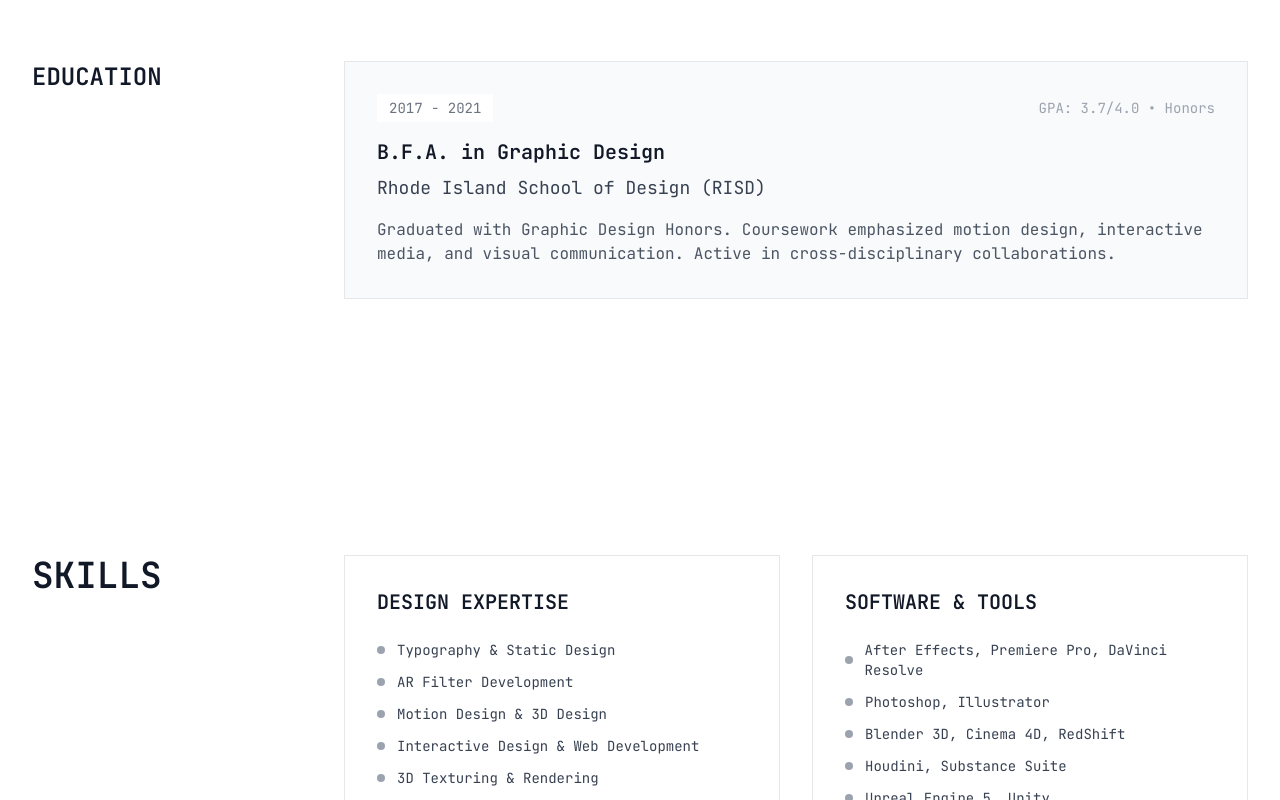
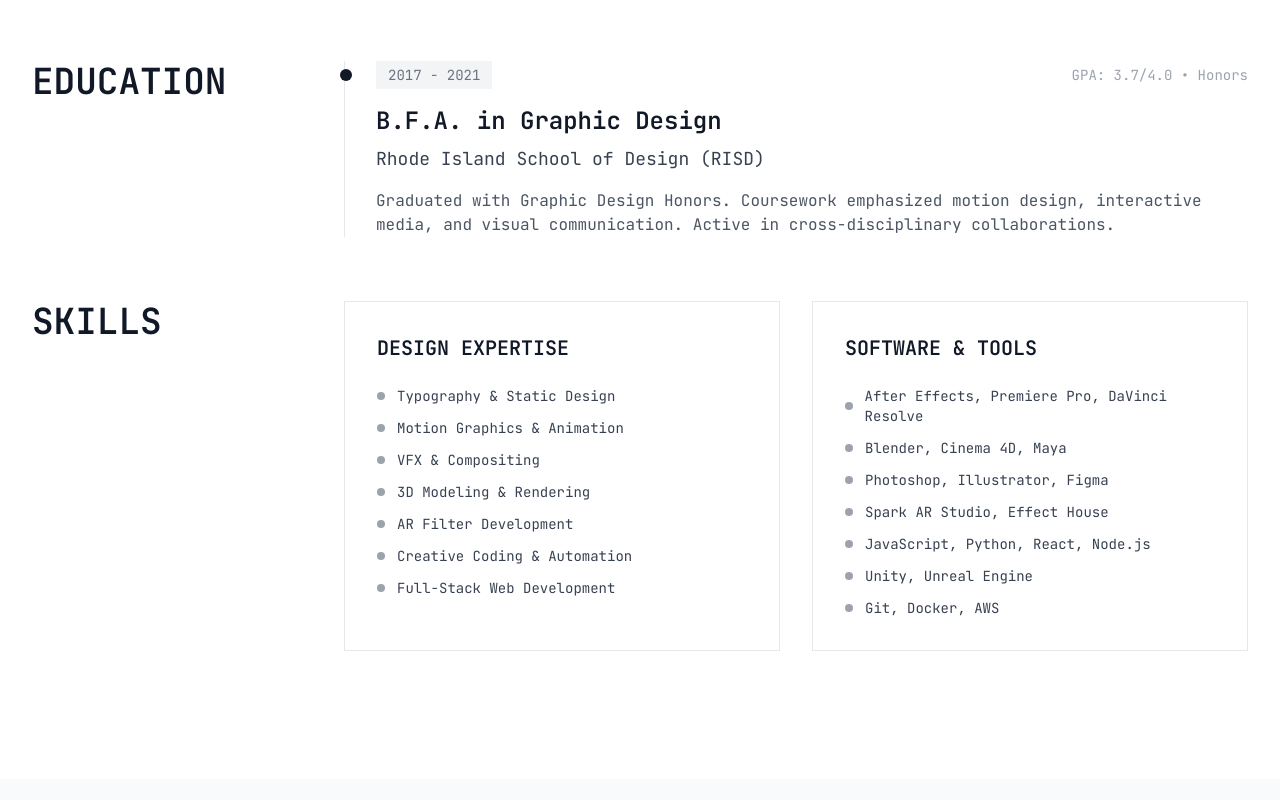
Before and after one commit to nparktate/portfolio, a Next.js app: page / in a window 1280 px wide. Shown: the part 3040-3840 px from the top of the page. Built offline with nearby package versions, Linux system fonts and the light colour scheme.

Commit message:
Redesign education and skills sections with timeline view

```diff
--- a/app/page.tsx
+++ b/app/page.tsx
@@ -347,18 +347,23 @@ export default function Portfolio() {
             </div>
           </div>
 
+          {/* Education & Skills Section */}
+          <div className="space-y-16 pt-16 border-t border-gray-200">
             {/* Education */}
-          <div className="grid grid-cols-1 lg:grid-cols-12 gap-8 pt-16 border-t border-gray-200">
+            <div className="grid grid-cols-1 lg:grid-cols-12 gap-8">
               <div className="lg:col-span-3">
-              <h3 className="font-mono text-xl md:text-2xl font-bold text-gray-900 uppercase mb-6 lg:mb-0">Education</h3>
+                <h3 className="font-mono text-2xl md:text-3xl lg:text-4xl font-bold text-gray-900 uppercase mb-6 lg:mb-0">Education</h3>
               </div>
               <div className="lg:col-span-9">
-              <div className="bg-gray-50 border border-gray-200 p-4 md:p-6 lg:p-8">
-                <div className="flex flex-col sm:flex-row sm:items-center sm:justify-between gap-2 mb-4">
-                  <span className="font-mono text-xs md:text-sm text-gray-500 bg-white px-2 md:px-3 py-1 uppercase inline-block w-fit">2017 - 2021</span>
+                <div className="relative">
+                  <div className="absolute left-0 top-0 w-px h-full bg-gray-200"></div>
+                  <div className="absolute left-0 top-2 w-3 h-3 bg-gray-900 rounded-full transform -translate-x-1"></div>
+                  <div className="pl-6 md:pl-8">
+                    <div className="flex flex-col sm:flex-row sm:items-center sm:justify-between mb-4 gap-2">
+                      <span className="font-mono text-xs md:text-sm text-gray-500 bg-gray-100 px-2 md:px-3 py-1 uppercase inline-block w-fit">2017 - 2021</span>
                       <span className="font-mono text-xs md:text-sm text-gray-400">GPA: 3.7/4.0 • Honors</span>
                     </div>
-                <h4 className="font-mono text-lg md:text-xl font-bold text-gray-900 mb-2">B.F.A. in Graphic Design</h4>
+                    <h4 className="font-mono text-lg md:text-xl lg:text-2xl font-bold text-gray-900 mb-2">B.F.A. in Graphic Design</h4>
                     <p className="font-mono text-sm md:text-base lg:text-lg text-gray-700 mb-4">Rhode Island School of Design (RISD)</p>
                     <p className="font-mono text-sm md:text-base text-gray-600 leading-relaxed">
                       Graduated with Graphic Design Honors. Coursework emphasized motion design,
@@ -368,19 +373,16 @@ export default function Portfolio() {
                 </div>
               </div>
             </div>
-      </section>
 
-      {/* Skills Section */}
-      <section className="py-16 md:py-24 lg:py-32 bg-white">
-        <div className="max-w-7xl mx-auto px-4 md:px-6 lg:px-8">
+            {/* Skills */}
             <div className="grid grid-cols-1 lg:grid-cols-12 gap-8">
               <div className="lg:col-span-3">
-              <h2 className="font-mono text-2xl md:text-3xl lg:text-4xl font-bold text-gray-900 uppercase lg:sticky lg:top-8 mb-8 lg:mb-0">Skills</h2>
+                <h3 className="font-mono text-2xl md:text-3xl lg:text-4xl font-bold text-gray-900 uppercase mb-6 lg:mb-0">Skills</h3>
               </div>
               <div className="lg:col-span-9">
                 <div className="grid grid-cols-1 md:grid-cols-2 gap-6 md:gap-8">
                   <div className="bg-white border border-gray-200 p-6 md:p-8">
-                  <h3 className="font-mono text-base md:text-lg lg:text-xl font-bold text-gray-900 mb-4 md:mb-6 uppercase">Design Expertise</h3>
+                    <h4 className="font-mono text-base md:text-lg lg:text-xl font-bold text-gray-900 mb-4 md:mb-6 uppercase">Design Expertise</h4>
                     <div className="space-y-2 md:space-y-3 font-mono text-xs md:text-sm text-gray-700">
                       <div className="flex items-center">
                         <span className="w-2 h-2 bg-gray-400 rounded-full mr-3"></span>
@@ -388,28 +390,32 @@ export default function Portfolio() {
                       </div>
                       <div className="flex items-center">
                         <span className="w-2 h-2 bg-gray-400 rounded-full mr-3"></span>
+                        Motion Graphics & Animation
+                      </div>
+                      <div className="flex items-center">
+                        <span className="w-2 h-2 bg-gray-400 rounded-full mr-3"></span>
+                        VFX & Compositing
+                      </div>
+                      <div className="flex items-center">
+                        <span className="w-2 h-2 bg-gray-400 rounded-full mr-3"></span>
+                        3D Modeling & Rendering
+                      </div>
+                      <div className="flex items-center">
+                        <span className="w-2 h-2 bg-gray-400 rounded-full mr-3"></span>
                         AR Filter Development
                       </div>
                       <div className="flex items-center">
                         <span className="w-2 h-2 bg-gray-400 rounded-full mr-3"></span>
-                      Motion Design & 3D Design
+                        Creative Coding & Automation
                       </div>
                       <div className="flex items-center">
                         <span className="w-2 h-2 bg-gray-400 rounded-full mr-3"></span>
-                      Interactive Design & Web Development
-                    </div>
-                    <div className="flex items-center">
-                      <span className="w-2 h-2 bg-gray-400 rounded-full mr-3"></span>
-                      3D Texturing & Rendering
-                    </div>
-                    <div className="flex items-center">
-                      <span className="w-2 h-2 bg-gray-400 rounded-full mr-3"></span>
-                      Program Development (iOS, PC, Mac, Linux)
+                        Full-Stack Web Development
                       </div>
                     </div>
                   </div>
                   <div className="bg-white border border-gray-200 p-6 md:p-8">
-                  <h3 className="font-mono text-base md:text-lg lg:text-xl font-bold text-gray-900 mb-4 md:mb-6 uppercase">Software & Tools</h3>
+                    <h4 className="font-mono text-base md:text-lg lg:text-xl font-bold text-gray-900 mb-4 md:mb-6 uppercase">Software & Tools</h4>
                     <div className="space-y-2 md:space-y-3 font-mono text-xs md:text-sm text-gray-700">
                       <div className="flex items-center">
                         <span className="w-2 h-2 bg-gray-400 rounded-full mr-3"></span>
@@ -417,23 +423,28 @@ export default function Portfolio() {
                       </div>
                       <div className="flex items-center">
                         <span className="w-2 h-2 bg-gray-400 rounded-full mr-3"></span>
-                      Photoshop, Illustrator
+                        Blender, Cinema 4D, Maya
                       </div>
                       <div className="flex items-center">
                         <span className="w-2 h-2 bg-gray-400 rounded-full mr-3"></span>
-                      Blender 3D, Cinema 4D, RedShift
+                        Photoshop, Illustrator, Figma
                       </div>
                       <div className="flex items-center">
                         <span className="w-2 h-2 bg-gray-400 rounded-full mr-3"></span>
-                      Houdini, Substance Suite
+                        Spark AR Studio, Effect House
                       </div>
                       <div className="flex items-center">
                         <span className="w-2 h-2 bg-gray-400 rounded-full mr-3"></span>
-                      Unreal Engine 5, Unity
+                        JavaScript, Python, React, Node.js
                       </div>
                       <div className="flex items-center">
                         <span className="w-2 h-2 bg-gray-400 rounded-full mr-3"></span>
-                      Spark AR, TikTok Effect House
+                        Unity, Unreal Engine
+                      </div>
+                      <div className="flex items-center">
+                        <span className="w-2 h-2 bg-gray-400 rounded-full mr-3"></span>
+                        Git, Docker, AWS
+                      </div>
                     </div>
                   </div>
                 </div>
@@ -443,13 +454,15 @@ export default function Portfolio() {
         </div>
       </section>
 
+      {/* Projects Section - keeping the existing background */}
+      <section className="py-16 md:py-24 lg:py-32 bg-gray-50">
+
       {/* Selected Work */}
-      {/* About Section */}
-      <section className="py-16 md:py-24 lg:py-32 bg-gray-50">
+
         <div className="max-w-7xl mx-auto px-4 md:px-6 lg:px-8">
           <div className="grid grid-cols-1 lg:grid-cols-3 gap-8">
             <div className="lg:col-span-1">
-              <h2 className="font-mono text-2xl md:text-3xl lg:text-4xl font-bold text-gray-900 uppercase lg:sticky lg:top-8 mb-8 lg:mb-0">About</h2>
+              <h2 className="font-mono text-2xl md:text-3xl lg:text-4xl font-bold text-gray-900 uppercase lg:sticky lg:top-8 mb-8 lg:mb-0">Projects</h2>
             </div>
             <div className="lg:col-span-2">
               <div className="prose prose-sm md:prose-base lg:prose-lg max-w-none">
@@ -461,7 +474,7 @@ export default function Portfolio() {
             </div>
             <div className="lg:col-span-3">
               <div className="font-mono text-xs md:text-sm text-gray-500 marquee marquee-fast">
-                <div className="marquee-content" data-text="TOTAL PROJECTS: 50+ • COMBINED VIEWS: 21M+ • YEARS ACTIVE: 2020-2024">TOTAL PROJECTS: 50+ • COMBINED VIEWS: 21M+ • YEARS ACTIVE: 2020-2024</div>
+                <div className="marquee-content" data-text="TOTAL PROJECTS: 50+ • COMBINED VIEWS: 21M+ • YEARS ACTIVE: 2020-2024 • TOTAL PROJECTS: 50+ • COMBINED VIEWS: 21M+ • YEARS ACTIVE: 2020-2024 • TOTAL PROJECTS: 50+ • COMBINED VIEWS: 21M+ • YEARS ACTIVE: 2020-2024">TOTAL PROJECTS: 50+ • COMBINED VIEWS: 21M+ • YEARS ACTIVE: 2020-2024 • TOTAL PROJECTS: 50+ • COMBINED VIEWS: 21M+ • YEARS ACTIVE: 2020-2024 • TOTAL PROJECTS: 50+ • COMBINED VIEWS: 21M+ • YEARS ACTIVE: 2020-2024</div>
               </div>
             </div>
           </div>
```
Lines whose indentation alone changed are shown as unchanged.
